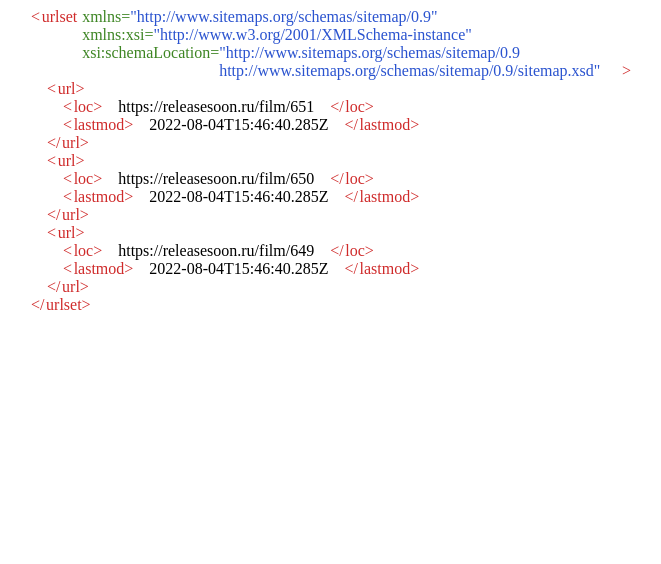
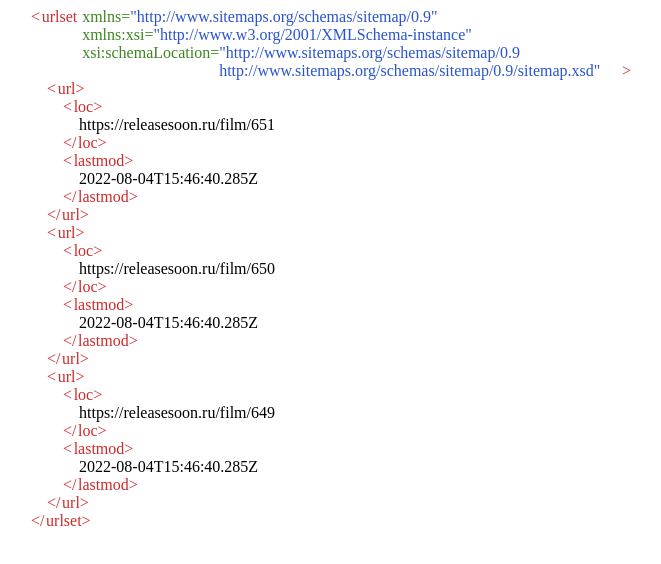
Before and after one commit to Amfeon/PrettyXml, a Vue app: page / in a window 1280 px wide. Shown: the top 564 px of the page, without its empty margins (9-670 px from the left). Built offline with nearby package versions, Linux system fonts and the light colour scheme.

Commit message:
add license

```diff
--- a/package.json
+++ b/package.json
@@ -1,6 +1,6 @@
 {
   "name": "pretty-xml-vue3",
-  "version": "0.5.6",
+  "version": "0.5.7",
   "files": [
     "dist"
   ],
@@ -17,7 +17,8 @@
   "keywords": [
     "xml",
     "view",
-    "Vue3"
+    "Vue3",
+    "xml view"
   ],
   "scripts": {
     "dev": "vite",
--- a/src/App.vue
+++ b/src/App.vue
@@ -10,7 +10,7 @@
 </script>
 
 <template>
-  <PrettyXml :xml="xml" :is-short="true"/>
+  <PrettyXml :xml="xml"/>
 </template>
 
 <style scoped>
--- a/src/components/PrettyXml.vue
+++ b/src/components/PrettyXml.vue
@@ -5,8 +5,8 @@
   xml: {
     type: String,
   },
-  isShort: {
-    type: Boolean,
+  options: {
+    type: Object,
   },
 });
 const xmlParser = new DOMParser();
@@ -28,6 +28,6 @@
 parseDocument(props.xml);
 </script>
 <template>
-  <XmlTag :node="rootNode" :is-short="isShort" />
+  <XmlTag :node="rootNode" :is-short="options?.shortRecord" />
 </template>
 <style scope></style>
```
Also changed, not shown: 2 other files (tests, documents, lock files or other folders).
